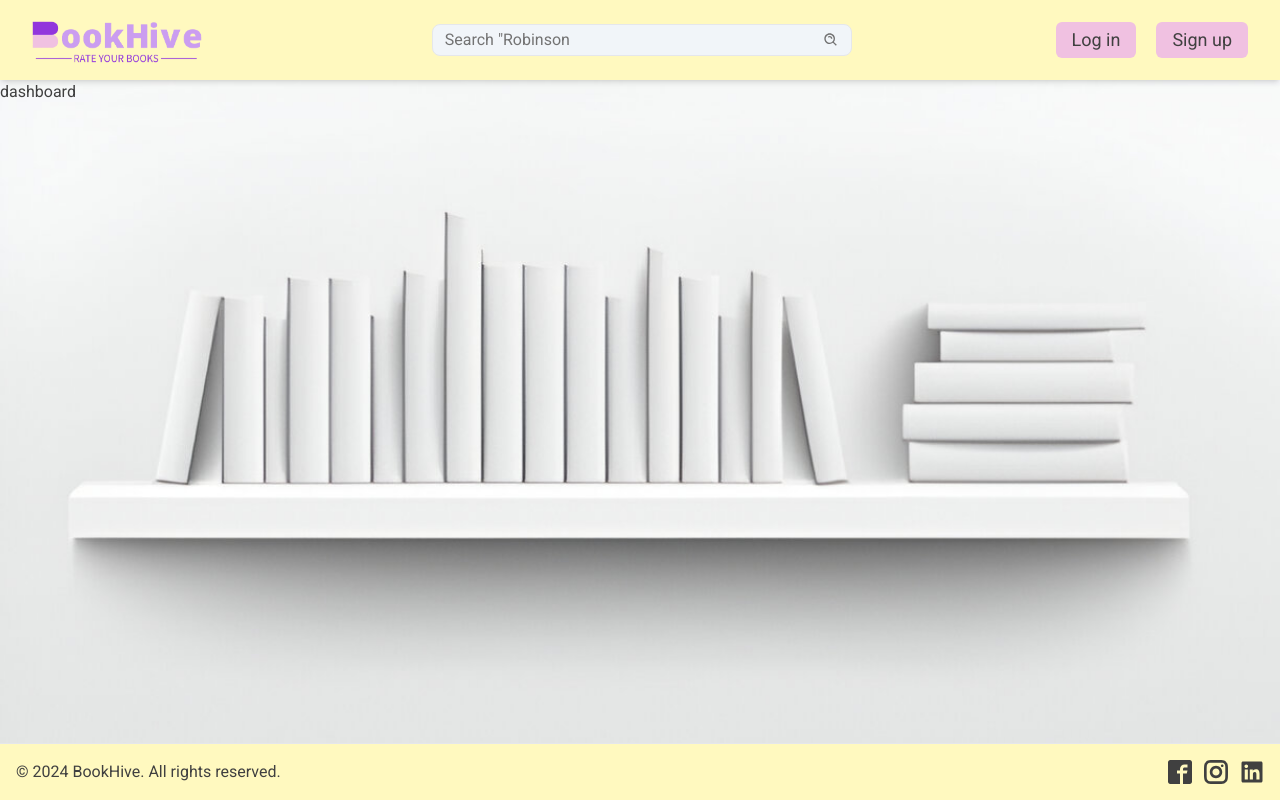
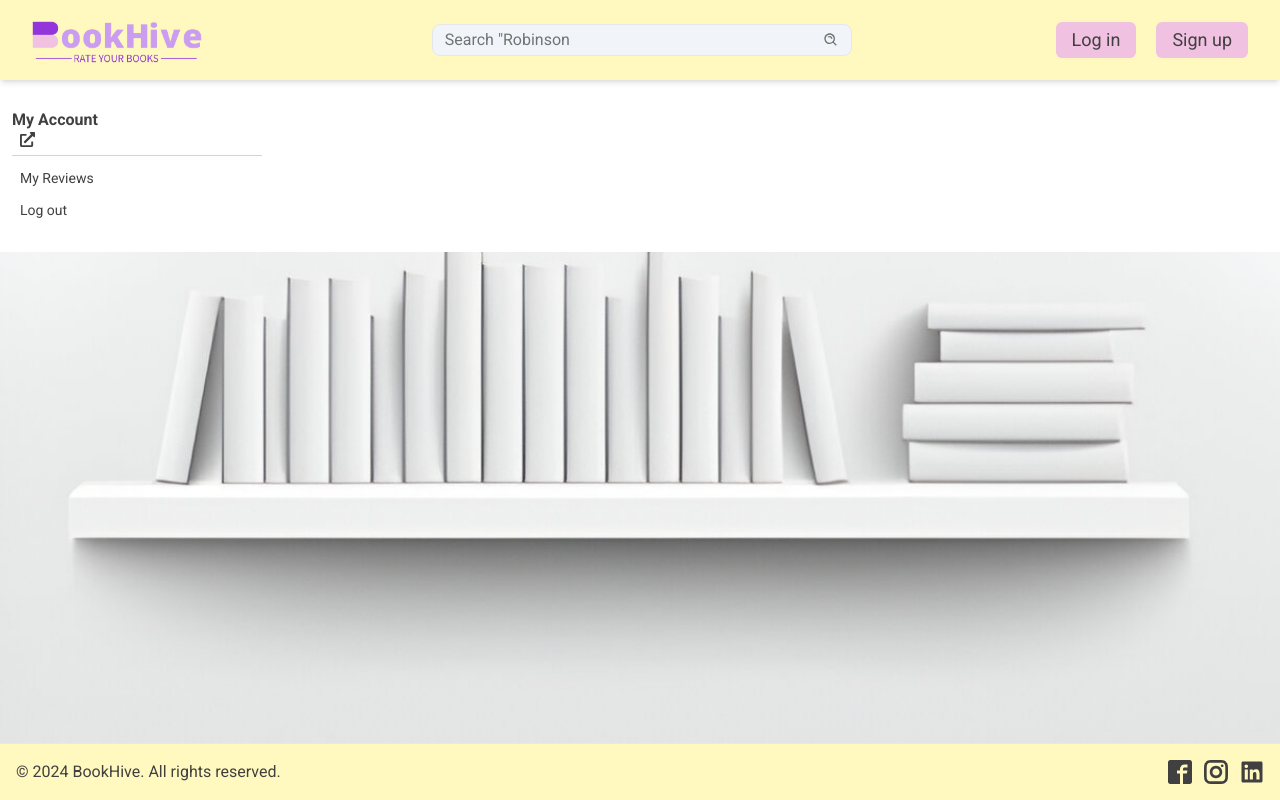
Before and after one commit to Eshan-Nayanapriya/Book-Review-Application, a React app in the folder frontend/: page /dashboard in a window 1280 px wide. Built offline with nearby package versions, Linux system fonts and the light colour scheme; no server answers; the HTML template or start-up script is replaced by a standard one.

Commit message:
Add My Reviews page and integrate it into the dashboard layout; update UserMenu with link to My Reviews

```diff
--- a/frontend/src/components/UserMenu.jsx
+++ b/frontend/src/components/UserMenu.jsx
@@ -49,7 +49,10 @@ const UserMenu = ({ setShowUserMenu }) => {
       <Divider />
 
       <div className="text-sm grid gap-1">
-        <Link to={""} className="px-2 hover:bg-primaryLight py-1">
+        <Link
+          to={"/dashboard/myreviews"}
+          className="px-2 hover:bg-primaryLight py-1"
+        >
           My Reviews
         </Link>
         <button
--- a/frontend/src/layouts/Dashboard.jsx
+++ b/frontend/src/layouts/Dashboard.jsx
@@ -1,7 +1,23 @@
 import React from "react";
+import UserMenu from "../components/UserMenu";
+import { Outlet } from "react-router-dom";
 
 const Dashboard = () => {
-  return <div>dashboard</div>;
+  return (
+    <section className="bg-white">
+      <div className="container mx-auto p-3 grid lg:grid-cols-[250px,1fr]">
+        {/**left for menu*/}
+        <div className="py-4 sticky top-24 overflow-y-auto hidden lg:block">
+          <UserMenu />
+        </div>
+
+        {/**right for content*/}
+        <div className="bg-white p-3">
+          <Outlet />
+        </div>
+      </div>
+    </section>
+  );
 };
 
 export default Dashboard;
--- /dev/null
+++ b/frontend/src/pages/MyReviews.jsx
@@ -0,0 +1,7 @@
+import React from "react";
+
+const MyReviews = () => {
+  return <div>My Reviews</div>;
+};
+
+export default MyReviews;
--- a/frontend/src/routes/index.jsx
+++ b/frontend/src/routes/index.jsx
@@ -9,6 +9,7 @@ import ResetPassword from "../pages/ResetPassword";
 import UserMenuMobile from "../pages/userMenuMobile";
 import Dashboard from "../layouts/Dashboard";
 import Profile from "../pages/profile";
+import MyReviews from "../pages/MyReviews";
 
 const router = createBrowserRouter([
   {
@@ -51,6 +52,10 @@ const router = createBrowserRouter([
             path: "profile",
             element: <Profile />,
           },
+          {
+            path: "myreviews",
+            element: <MyReviews />,
+          },
         ],
       },
     ],
```
